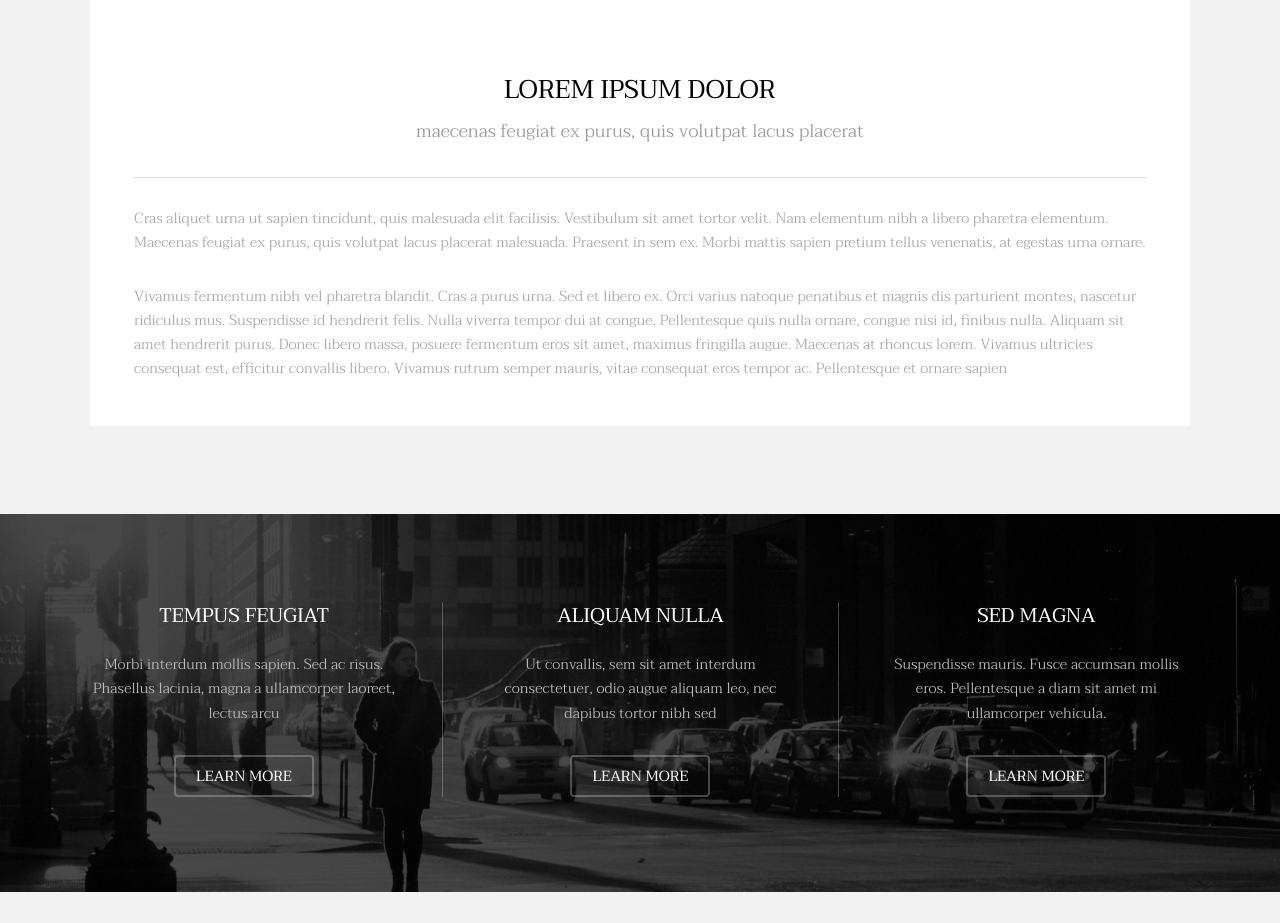
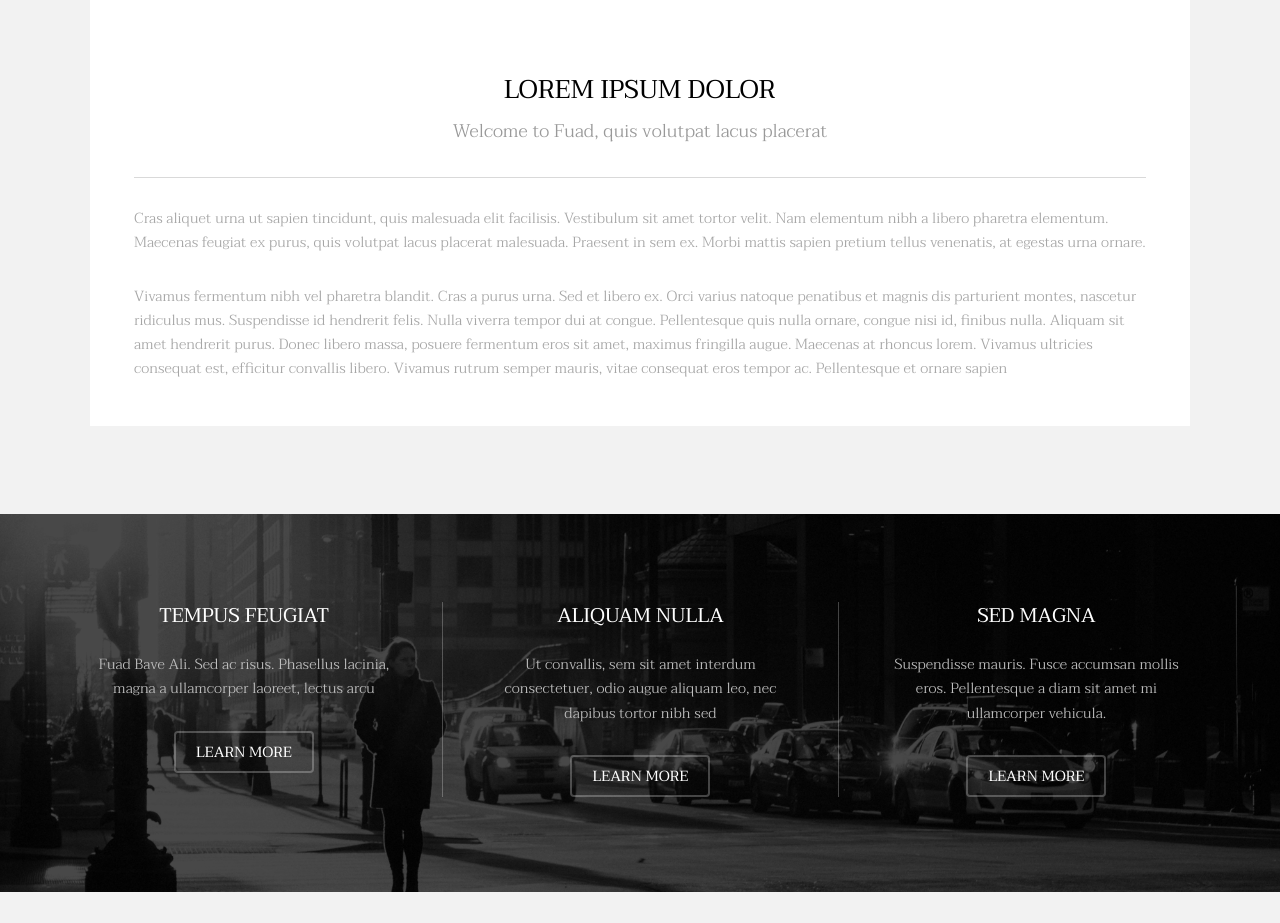
Before and after one commit to fuad-67/myproject, a plain HTML site: page index.html in a window 1280 px wide. Shown: the part 1218-2141 px from the top of the page. Drawn offline with Linux system fonts and the light colour scheme.

Commit message:
add Fuad's name to index.html and generic.html

```diff
--- a/index.html
+++ b/index.html
@@ -54,7 +54,7 @@
 							<div class="content">
 								<header class="align-center">
 									<h2>Lorem ipsum dolor</h2>
-									<p>maecenas feugiat ex purus, quis volutpat lacus placerat</p>
+									<p>Welcome to Fuad, quis volutpat lacus placerat</p>
 								</header>
 								<hr />
 								<p> Cras aliquet urna ut sapien tincidunt, quis malesuada elit facilisis. Vestibulum sit amet tortor velit. Nam elementum nibh a libero pharetra elementum. Maecenas feugiat ex purus, quis volutpat lacus placerat malesuada. Praesent in sem ex. Morbi mattis sapien pretium tellus venenatis, at egestas urna ornare.</p>
@@ -73,7 +73,7 @@
 							<header>
 								<h3>Tempus Feugiat</h3>
 							</header>
-							<p>Morbi interdum mollis sapien. Sed ac risus. Phasellus lacinia, magna a ullamcorper laoreet, lectus arcu</p>
+							<p>Fuad Bave Ali. Sed ac risus. Phasellus lacinia, magna a ullamcorper laoreet, lectus arcu</p>
 							<ul class="actions">
 								<li><a href="#" class="button alt">Learn More</a></li>
 							</ul>
```
Also changed, not shown: generic.html (+1 -1 lines).
